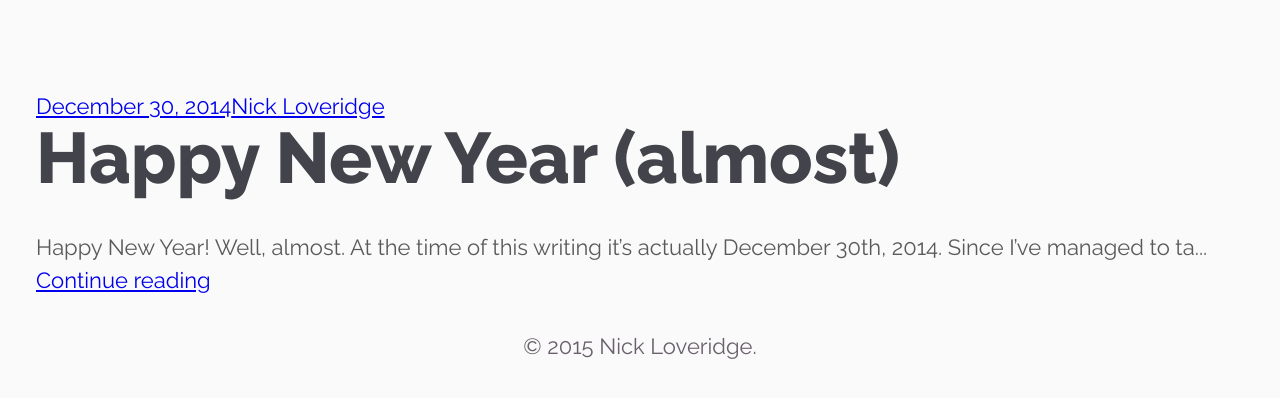
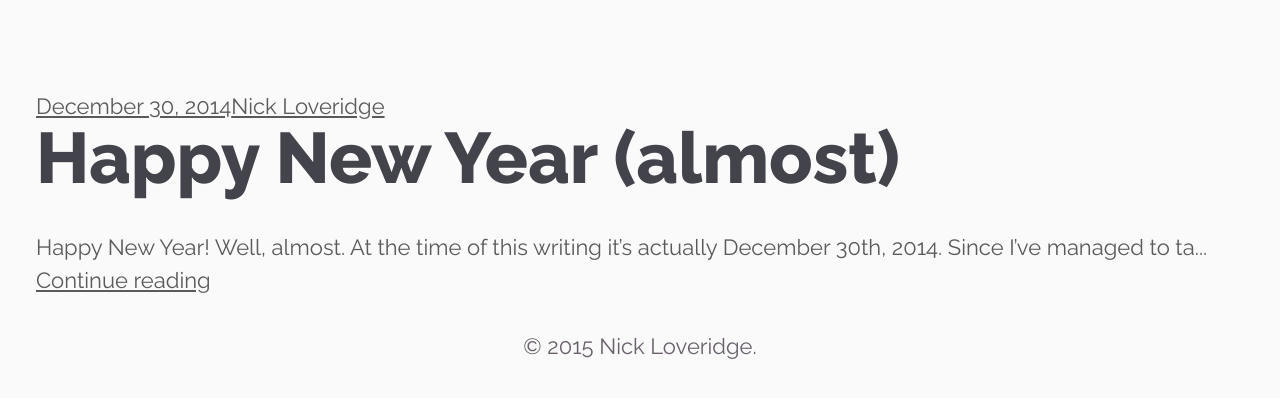
Before and after one commit to lovenick/lovenick.github.io, a Jekyll site: the page built from archive.html, in a window 1280 px wide. Shown: the top 398 px of the page. Built offline with Jekyll 4.4.1, drawn with Linux system fonts in a browser that asks for light colours.

Commit message:
add anchor style

```diff
--- a/css/app.css
+++ b/css/app.css
@@ -35,6 +35,9 @@ h3 {
   margin: 0;
   padding: 0;
 }
+a {
+  color: #5a5a5a;
+}
 p {
   margin-bottom: 1.5em;
 }
--- a/css/app.styl
+++ b/css/app.styl
@@ -35,6 +35,9 @@ h3
 	font-size 1.4em
 	margin 0
 	padding 0
+
+a
+	color rgba(90,90,90,1.0)
 
 p
 	margin-bottom 1.5em
```
Also changed, not shown: _drafts/smsfow.md (+1 -1 lines).
